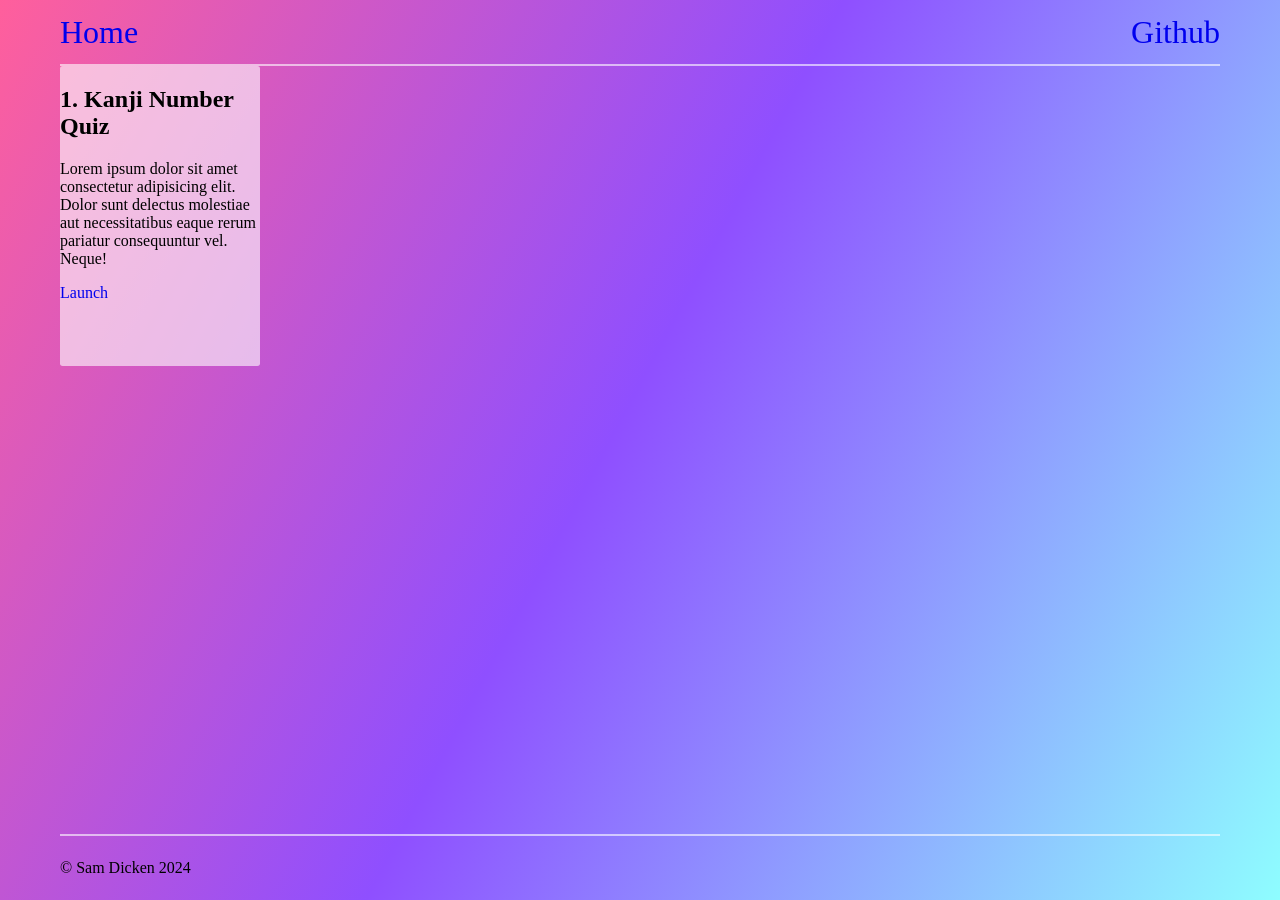
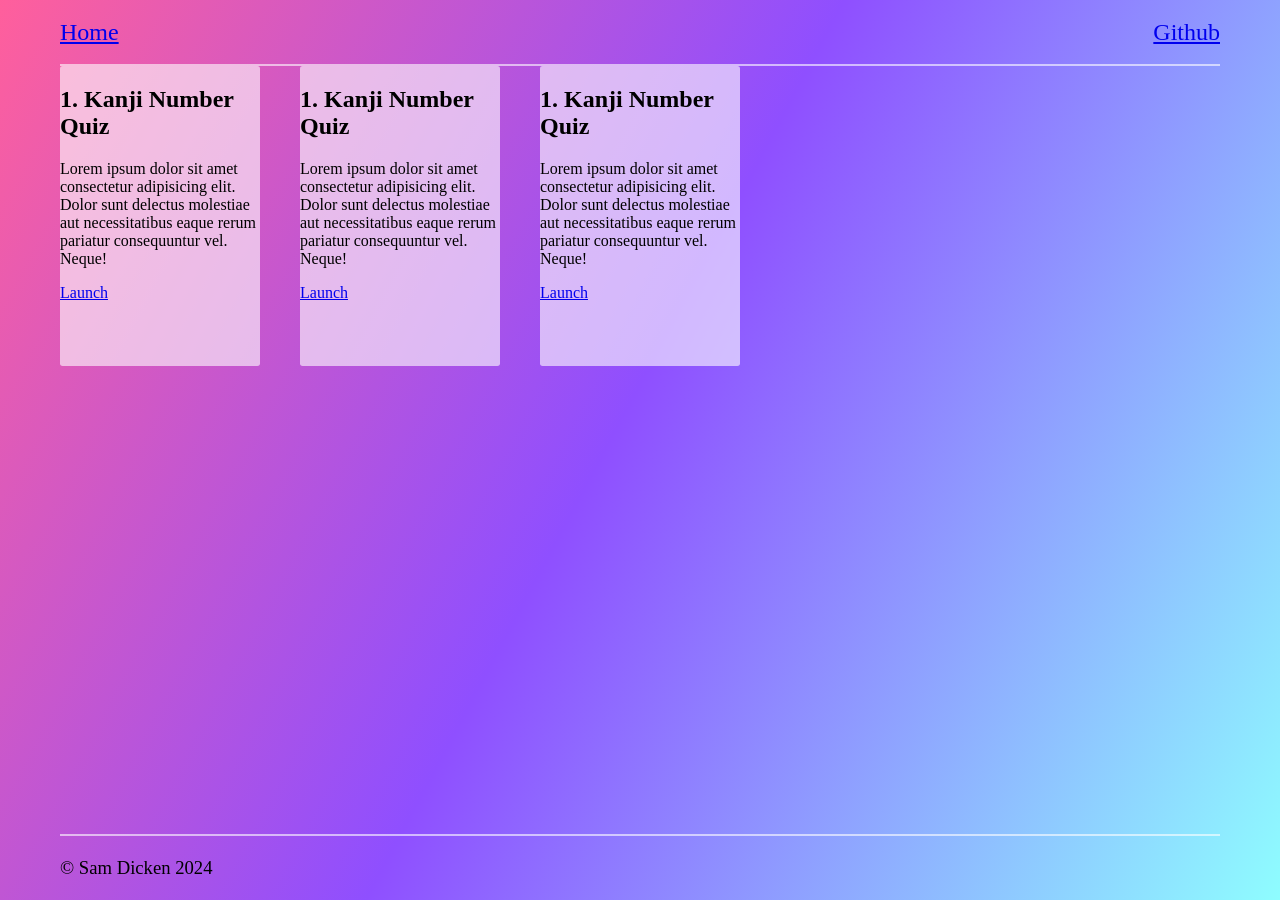
Before and after one commit to ProfessorDudley/ProfessorDudley.github.io, a Jekyll site: the page built from index.html, in a window 1280 px wide. Built offline with Jekyll 4.4.1, drawn with Linux system fonts in a browser that asks for light colours.

Commit message:
refactored codebase

```diff
--- a/_includes/footer.html
+++ b/_includes/footer.html
@@ -1,5 +1,3 @@
-<footer>
-    <ul>
-        <li>&copy; Sam Dicken 2024</li>
-    </ul>
-</footer>
+<span>
+    &copy; Sam Dicken 2024
+</span>
--- /dev/null
+++ b/_includes/head.html
@@ -0,0 +1,11 @@
+<meta charset="utf-8">
+<meta name="viewport" content="width=device-width, initial-scale=1" />
+<link rel="stylesheet" href="/assets/css/layout.css" type="text/css">
+<link rel="stylesheet" href="/assets/css/theme.css" type="text/css">
+<link rel="shortcut icon" href="favicon.png" type="image/x-icon">
+{%- if page.append_head -%}
+<link rel="stylesheet" href="style.css" type="text/css">
+<script src="script.js" type="text/javascript"></script>
+{%- endif -%}
+
+<title>{{ page.title }}</title>
--- a/_includes/header.html
+++ b/_includes/header.html
@@ -1,10 +1,8 @@
-<header>
-    <nav>
-        <ul>
-            <li><a href="/">Home</a></li>
-            <!-- <li><a href="/Contact.html">Contact</a></li> -->
-        </ul>
-    </nav>
+<nav>
+    <ul>
+        <li><a href="/">Home</a></li>
+        <!-- <li><a href="/Contact.html">Contact</a></li> -->
+    </ul>
     <ul>
         <li>
             <a href="https://github.com/ProfessorDudley" target="_blank" rel="noreferrer noopener">
@@ -12,4 +10,5 @@
             </a>
         </li>
     </ul>
-</header>
+
+</nav>
--- a/_layouts/default.html
+++ b/_layouts/default.html
@@ -2,20 +2,24 @@
 
 ---
 <!doctype html>
-<html lang="en-gb"></html>
+<html lang="en-gb">
+
 <head>
-    <meta charset="utf-8">
-	<meta name="viewport" content="width=device-width, initial-scale=1" />
-	<link rel="stylesheet" href="/assets/css/styles.css">
-    <title>{{ page.title }}</title>
+	{%- include head.html -%}
 </head>
+
 <body>
-	<div class="page-content">
+	<header>
 		{%- include header.html -%}
+	</header>
+
 	<main>
-			{{ content }}
+		{{ page.content }}
 	</main>
+	<footer>
 		{%- include footer.html -%}
+	</footer>
+
 </body>
-	</div>
+
 </html>
--- a/_sass/main.scss
+++ /dev/null
@@ -1,87 +0,0 @@
-body {
-    background: rgb(208, 49, 109);
-    background: linear-gradient(118deg, rgb(255, 95, 156) 0%, rgb(143, 79, 255) 48%, rgb(142, 253, 255) 100%);
-    height: 100dvh;
-    /* width: 100%; */
-    margin: 0;
-}
-
-.page-content {
-    height: 100%;
-    margin: 0% 60px 0% 60px;
-    display: flex;
-    flex-flow: column nowrap;
-    justify-content: space-between;
-}
-
-
-ul {
-    margin: 0;
-    list-style: none;
-    padding: 0;
-}
-
-li {
-    display: inline-block;
-}
-
-a {
-    text-decoration: none;
-}
-
-.carousel {
-    display: grid;
-    grid-template-columns: repeat(auto-fill, 200px);
-    grid-auto-rows: 300px;
-    gap: 1rem;
-    justify-content: space-between;
-}
-
-/* Should mimick Steam Library */
-article {
-    background-color: rgba(255, 255, 255, 0.6);
-    border-radius: 2pt;
-    /* Should change based on viewport width */
-    height: 100%;
-    /* padding-right: 56.25%; */
-}
-
-.featured {
-    grid-column: 1 / 3;
-    grid-row: 1 / 3;
-}
-
-/* .ratio {
-    padding: 10px;
-    box-sizing: border-box;
-    resize: horizontal;
-    overflow: auto;
-    max-width: 100%;
-    background-color: darkcyan;
-  } */
-
-
-header {
-    display: flex;
-    flex-direction: row;
-    justify-content: space-between;
-    align-items: center;
-    flex-basis: 4rem;
-    font-size: 24pt;
-
-    border-bottom: 2px solid rgba(255, 255, 255, 0.6);
-}
-
-main {
-    flex-grow: 1;
-}
-
-footer {
-    display: flex;
-    flex-direction: row;
-    justify-content: space-between;
-    align-items: center;
-    flex-basis: 4rem;
-
-    border-top: 2px solid rgba(255, 255, 255, 0.6);
-}
--- /dev/null
+++ b/assets/css/layout.css
@@ -0,0 +1,47 @@
+body {
+    height: 100dvh;
+    margin: 0% 60px 0% 60px;
+    display: flex;
+    flex-flow: column nowrap;
+    justify-content: space-between;
+}
+
+header, footer {
+    display: flex;
+    flex-direction: row;
+    justify-content: space-between;
+    align-items: center;
+    flex-basis: 4rem;
+    /* width: 100%; */
+}
+
+main {
+    flex-grow: 1;
+    display: grid;
+    grid-template-columns: repeat(auto-fill, 200px);
+    grid-auto-rows: 300px;
+    gap: 1rem;
+    justify-content: space-between;
+}
+
+/* Should mimick Steam Library */
+article {
+    border-radius: 2pt;
+    /* Should change based on viewport width */
+    height: 100%;
+    /* padding-right: 56.25%; */
+}
+
+nav {
+    width: 100%;
+    display: contents;
+    margin: 0;
+    list-style: none;
+    padding: 0;
+}
+
+ul {
+    list-style: inherit;
+    margin: inherit;
+    padding: inherit;
+}
--- a/assets/css/styles.scss
+++ /dev/null
@@ -1,4 +0,0 @@
----
-
----
-@import "main";
--- /dev/null
+++ b/assets/css/theme.css
@@ -0,0 +1,19 @@
+body {
+    background: rgb(208, 49, 109);
+    background: linear-gradient(118deg, rgb(255, 95, 156) 0%, rgb(143, 79, 255) 48%, rgb(142, 253, 255) 100%);
+}
+
+header {
+    border-bottom: 2px solid rgba(255, 255, 255, 0.6);
+    font-size: 18pt;
+}
+
+footer {
+    border-top: 2px solid rgba(255, 255, 255, 0.6);
+    font-size: 14pt;
+}
+
+article {
+    background-color: rgba(255, 255, 255, 0.6);
+    border-radius: 2pt;
+}
--- a/index.html
+++ b/index.html
@@ -2,11 +2,21 @@
 layout: default
 title: Home
 ---
-<div class="carousel">
     <article>
-        <h2 class="current">1. Kanji Number Quiz</h2>
+        <h2>1. Kanji Number Quiz</h2>
         <p>Lorem ipsum dolor sit amet consectetur adipisicing elit. Dolor sunt delectus molestiae aut
             necessitatibus eaque rerum pariatur consequuntur vel. Neque!</p>
         <a href="/kanji-number-quiz/">Launch</a>
     </article>
-</div>
+    <article>
+        <h2>1. Kanji Number Quiz</h2>
+        <p>Lorem ipsum dolor sit amet consectetur adipisicing elit. Dolor sunt delectus molestiae aut
+            necessitatibus eaque rerum pariatur consequuntur vel. Neque!</p>
+        <a href="/kanji-number-quiz/">Launch</a>
+    </article>
+    <article>
+        <h2>1. Kanji Number Quiz</h2>
+        <p>Lorem ipsum dolor sit amet consectetur adipisicing elit. Dolor sunt delectus molestiae aut
+            necessitatibus eaque rerum pariatur consequuntur vel. Neque!</p>
+        <a href="/kanji-number-quiz/">Launch</a>
+    </article>
--- a/kanji-number-quiz/index.html
+++ b/kanji-number-quiz/index.html
@@ -1,11 +1,8 @@
 ---
 layout: default
 title: Home
-
+append_head: true
 ---
-<script src="script.js">
-
-</script>
 
 <h2>おはよう！</h2>
 <p>
```
Also changed, not shown: 404.html (+2 -16 lines), favicon.png (added), kanji-number-quiz/style.css (added). Lines whose indentation alone changed are shown as unchanged.
